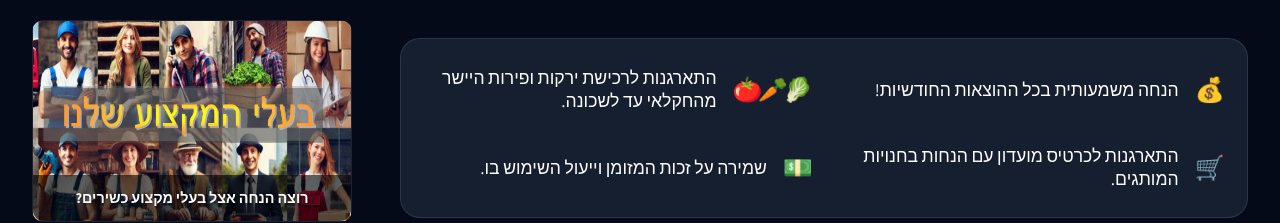
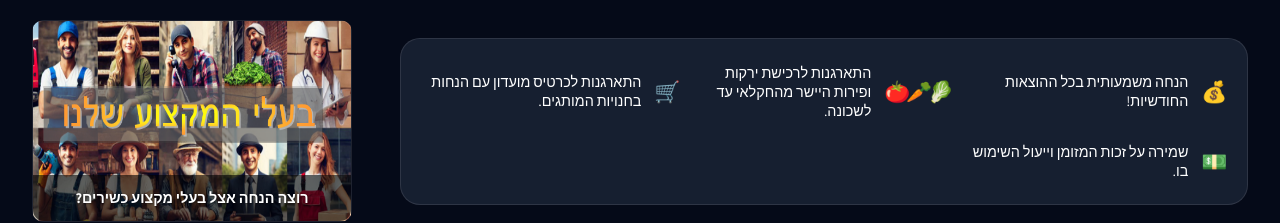
Before and after one commit to gofreeil/purchasing_groups, a SvelteKit app: page / in a window 1280 px wide. Shown: the part 582-805 px from the top of the page. Built offline with nearby package versions, Linux system fonts and the light colour scheme.

Commit message:
פרטיות

```diff
--- a/src/app.css
+++ b/src/app.css
@@ -376,22 +376,22 @@ a {
     padding: 0;
     margin: 0;
     display: grid;
-    grid-template-columns: repeat(auto-fit, minmax(300px, 1fr));
-    gap: 1rem;
+    grid-template-columns: repeat(auto-fit, minmax(250px, 1fr));
+    gap: 0.8rem;
 }
 
 .feature-list li {
     display: flex;
     align-items: center;
-    gap: 1rem;
-    font-size: 1.1rem;
+    gap: 0.8rem;
+    font-size: 0.9rem;
     color: var(--text-white);
-    padding: 0.5rem;
+    padding: 0.3rem;
 }
 
 .feature-list .check {
     color: #4ade80;
-    font-size: 1.5rem;
+    font-size: 1.3rem;
     flex-shrink: 0;
     letter-spacing: -0.2em;
 }
```
